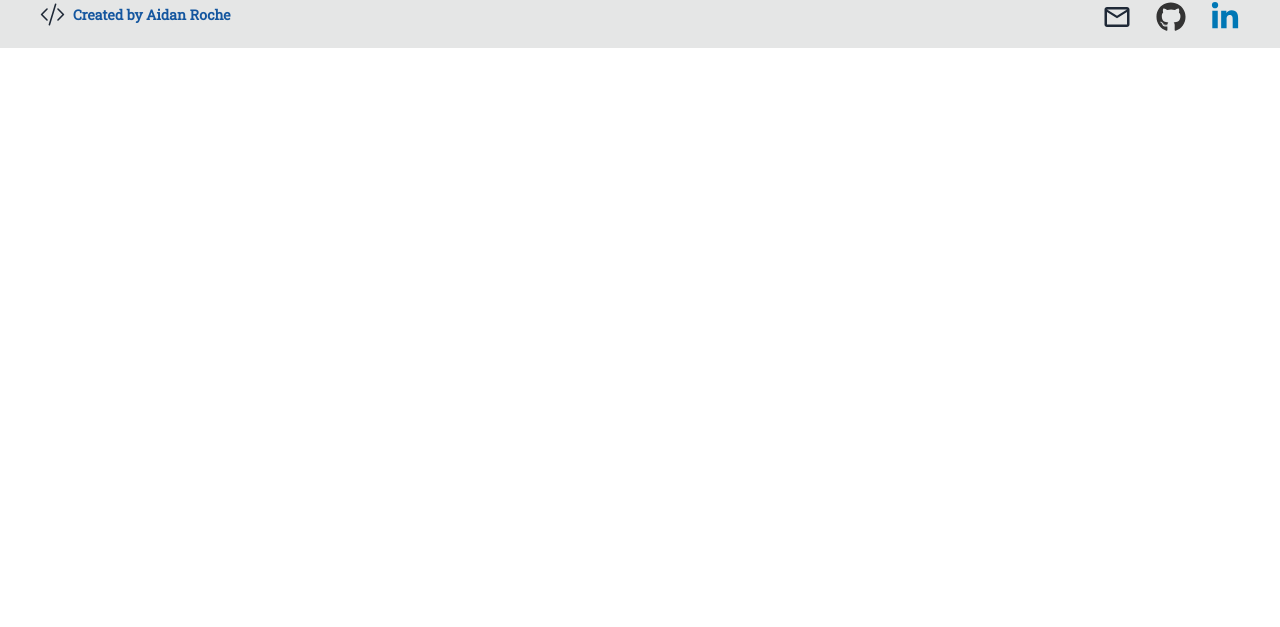
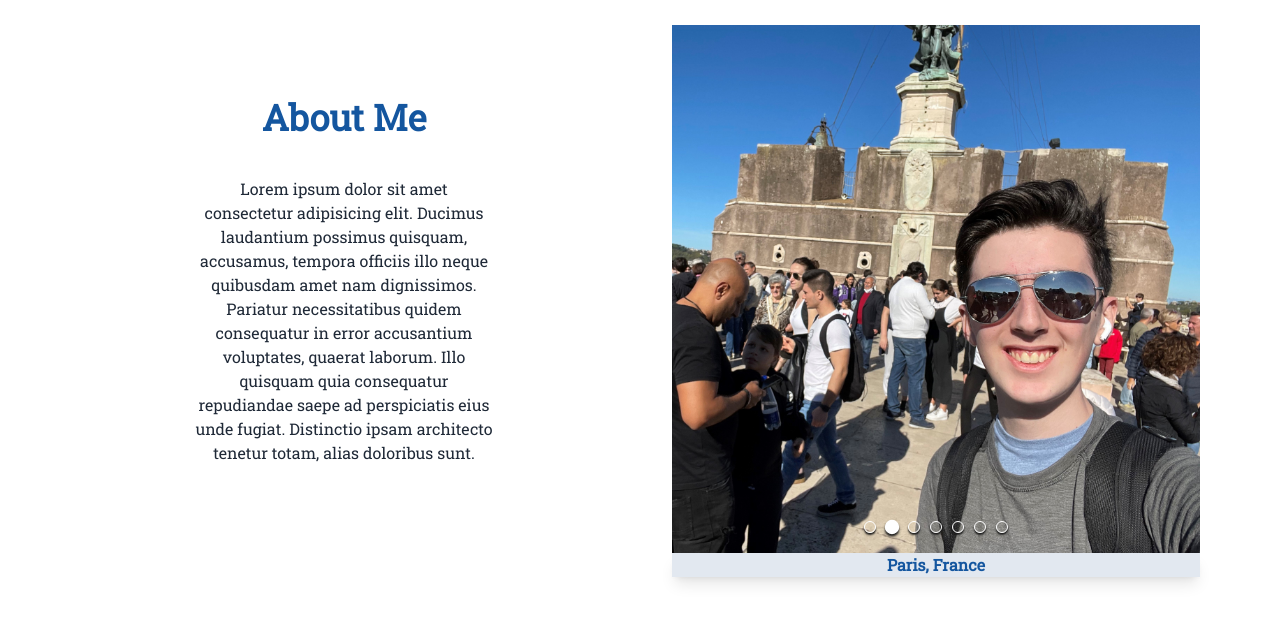
Before and after one commit to aidanroche3/portfolio, a React (Vite) app: page / in a window 1280 px wide. Shown: the part 1775-2402 px from the top of the page. Before the commit the page ends 1823 px from the top, so only its background shows below. Built offline with nearby package versions, Linux system fonts and the light colour scheme.

Commit message:
About section added with gallery

```diff
--- a/package.json
+++ b/package.json
@@ -13,6 +13,7 @@
     "react": "^18.2.0",
     "react-dom": "^18.2.0",
     "react-icons": "^4.10.1",
+    "react-image-gallery": "^1.2.12",
     "react-responsive": "^9.0.2"
   },
   "devDependencies": {
--- a/src/App.jsx
+++ b/src/App.jsx
@@ -2,6 +2,7 @@ import Navbar from "./components/Navbar";
 import Home from "./components/Home";
 import LogoGrid from "./components/LogoGrid";
 import ProjectGrid from "./components/ProjectGrid/";
+import About from "./components/About";
 import Footer from "./components/Footer";
 
 function App() {
@@ -11,6 +12,7 @@ function App() {
       <Home />
       <LogoGrid />
       <ProjectGrid />
+      <About />
       <Footer />
     </>
   );
--- /dev/null
+++ b/src/components/About.jsx
@@ -0,0 +1,29 @@
+import React from "react";
+import Gallery from "./Gallery";
+
+function About() {
+  return (
+    <div
+      id="about"
+      className="w-full min-h-[90vh] bg-white-200 grid md:grid-cols-2 justify-center items-center px-20 pb-10 md:pb-32 md:gap-16"
+    >
+      <div className="flex flex-col justify-center items-center">
+        <h1 className="font-bold text-center text-4xl text-primary pb-10">
+          About Me
+        </h1>
+        <p className="text-center max-w-[300px]">
+          Lorem ipsum dolor sit amet consectetur adipisicing elit. Ducimus
+          laudantium possimus quisquam, accusamus, tempora officiis illo neque
+          quibusdam amet nam dignissimos. Pariatur necessitatibus quidem
+          consequatur in error accusantium voluptates, quaerat laborum. Illo
+          quisquam quia consequatur repudiandae saepe ad perspiciatis eius unde
+          fugiat. Distinctio ipsam architecto tenetur totam, alias doloribus
+          sunt.
+        </p>
+      </div>
+      <Gallery />
+    </div>
+  );
+}
+
+export default About;
--- /dev/null
+++ b/src/components/Gallery.jsx
@@ -0,0 +1,75 @@
+import React, { useState } from "react";
+import ReactImageGallery from "react-image-gallery";
+import "react-image-gallery/styles/css/image-gallery.css";
+
+function Gallery() {
+  const [descriptionIndex, setDescriptionIndex] = useState(0);
+  const images = [
+    {
+      original: "edinburgh.jpg",
+      thumbnail: "edinburgh.jpg",
+    },
+    {
+      original: "rome.jpg",
+      thumbnail: "rome.jpg",
+    },
+    {
+      original: "rome.jpg",
+      thumbnail: "rome.jpg",
+    },
+    {
+      original: "paris.jpg",
+      thumbnail: "paris.jpg",
+    },
+    {
+      original: "paris.jpg",
+      thumbnail: "paris.jpg",
+    },
+    {
+      original: "projects/maze.gif",
+      thumbnail: "rome.jpg",
+    },
+    {
+      original: "rome.jpg",
+      thumbnail: "rome.jpg",
+    },
+  ];
+
+  const descriptions = [
+    "Edinburgh, Scotland",
+    "Paris, France",
+    "______",
+    "Test",
+  ];
+
+  function updateDescription() {
+    console.log("here");
+    if (descriptionIndex < descriptions.length - 1) {
+      setDescriptionIndex(descriptionIndex + 1);
+    } else {
+      setDescriptionIndex(0);
+    }
+  }
+
+  return (
+    <div className="max-w-[600px] pt-10">
+      <ReactImageGallery
+        items={images}
+        showThumbnails={false}
+        autoPlay={true}
+        showFullscreenButton={false}
+        showPlayButton={false}
+        showNav={false}
+        slideDuration={350}
+        slideInterval={5000}
+        showBullets={true}
+        onSlide={updateDescription}
+      />
+      <p className="font-bold text-center text-primary bg-slate-200 shadow-lg">
+        {descriptions[descriptionIndex]}
+      </p>
+    </div>
+  );
+}
+
+export default Gallery;
--- a/src/components/LogoGrid.jsx
+++ b/src/components/LogoGrid.jsx
@@ -2,22 +2,22 @@ import React from "react";
 import Logo from "./Logo";
 
 const iconDictionary = {
-  Java: "./../../public/logos/java.svg",
-  Python: "./../../public/logos/python.svg",
-  Racket: "./../../public/logos/racket.svg",
-  JavaScript: "./../../public/logos/javascript.svg",
-  HTML: "./../../public/logos/html.svg",
-  CSS: "./../../public/logos/css.svg",
-  React: "./../../public/logos/react.svg",
-  Tailwind: "./../../public/logos/tailwindcss.svg",
-  Vite: "./../../public/logos/vite.svg",
-  Gradle: "./../../public/logos/gradle.svg",
-  Git: "./../../public/logos/git.svg",
-  GitHub: "./../../public/logos/github.svg",
-  VSCode: "./../../public/logos/vscode.svg",
-  IntelliJ: "./../../public/logos/intellij.svg",
-  PyCharm: "./../../public/logos/pycharm.svg",
-  Eclipse: "./../../public/logos/eclipse.svg",
+  Java: "logos/java.svg",
+  Python: "logos/python.svg",
+  Racket: "logos/racket.svg",
+  JavaScript: "logos/javascript.svg",
+  HTML: "logos/html.svg",
+  CSS: "/logos/css.svg",
+  React: "logos/react.svg",
+  Tailwind: "logos/tailwindcss.svg",
+  Vite: "logos/vite.svg",
+  Gradle: "logos/gradle.svg",
+  Git: "logos/git.svg",
+  GitHub: "logos/github.svg",
+  VSCode: "logos/vscode.svg",
+  IntelliJ: "logos/intellij.svg",
+  PyCharm: "logos/pycharm.svg",
+  Eclipse: "logos/eclipse.svg",
 };
 
 function LogoGrid() {
```
Also changed, not shown: 1 other file (tests, documents, lock files or other folders).
